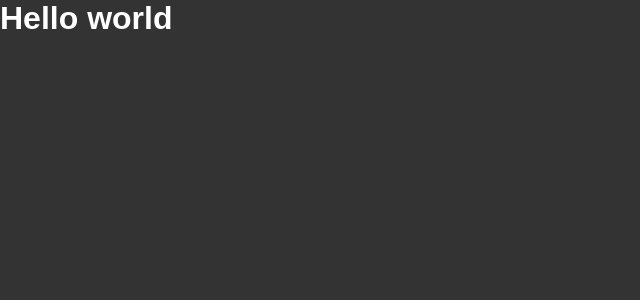
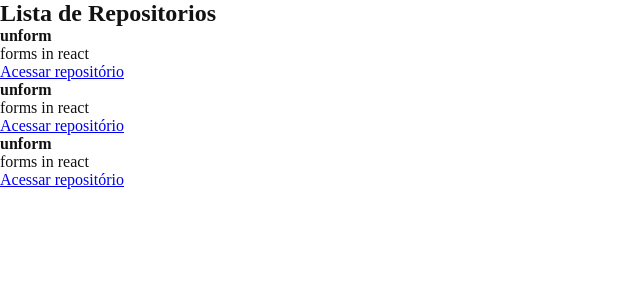
Before and after one commit to RenanTavaress/Github-Explorer-Ignite, a React app: page / in a window 1280 px wide. Shown: the top 300 px of the page, without its empty margins (0-640 px from the left). Built offline with nearby package versions, Linux system fonts and the light colour scheme.

Commit message:
aprendendo conceitos de componentes e propriedades, e criando o componentes e props

```diff
--- a/src/App.jsx
+++ b/src/App.jsx
@@ -1,6 +1,7 @@
 import React from 'react'
+import { RepositoryList } from './components/RepositoryList'
 import './styles/global.scss'
 
 export function App(){
-   return <h1>Hello world</h1>
+   return <RepositoryList />
 }
--- /dev/null
+++ b/src/components/RepositoryItem.jsx
@@ -0,0 +1,12 @@
+export function RepositoryItem({repository}){
+   return (
+      <li>
+         <strong>{ repository.name ?? 'default'}</strong>
+         <p>{repository.description}</p>
+
+         <a href={repository.link}>
+            Acessar repositório
+         </a>
+      </li>
+   )
+}
--- /dev/null
+++ b/src/components/RepositoryList.jsx
@@ -0,0 +1,23 @@
+import { RepositoryItem } from "./RepositoryItem";
+
+const repository = {
+   name: 'unform',
+   description: 'forms in react',
+   link: 'https://github.com/RenanTavaress?tab=repositories'
+}
+
+export function RepositoryList(){
+   return (
+      <section>
+
+         <h1>Lista de Repositorios</h1>
+
+         <ul>
+            <RepositoryItem repository={repository}/>
+            <RepositoryItem repository={repository}/>
+            <RepositoryItem repository={repository}/>
+         </ul>
+
+      </section>
+   )
+}
--- a/src/styles/global.scss
+++ b/src/styles/global.scss
@@ -5,7 +5,6 @@
 }
 
 body{
-   font-family: Arial, Helvetica, sans-serif;
-   background: #333;
-   color: #fff;
+   font: 16px, "Helvetica Neue", Arial, sans-serif;
+   color: #121214;
 }
```
